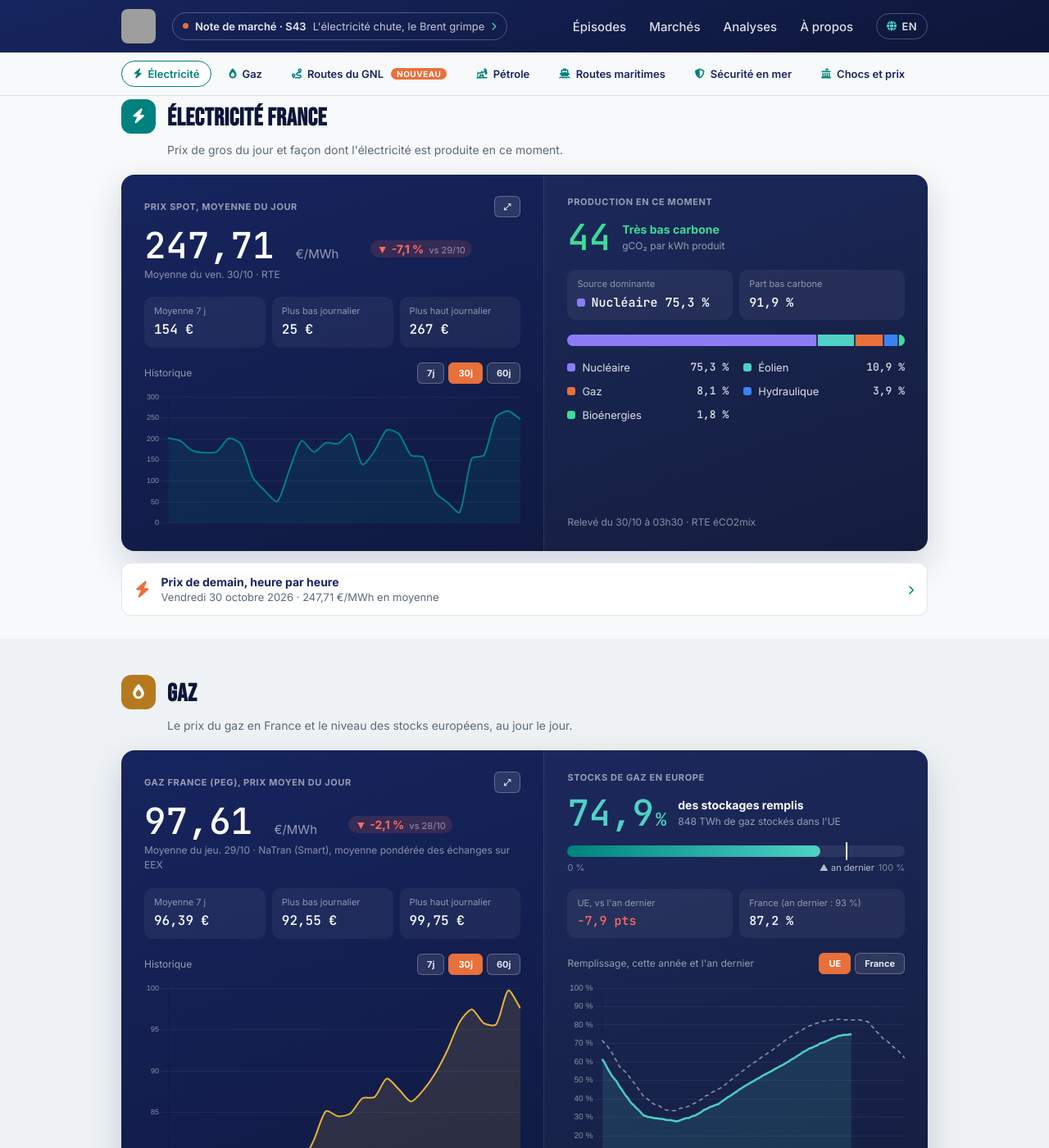
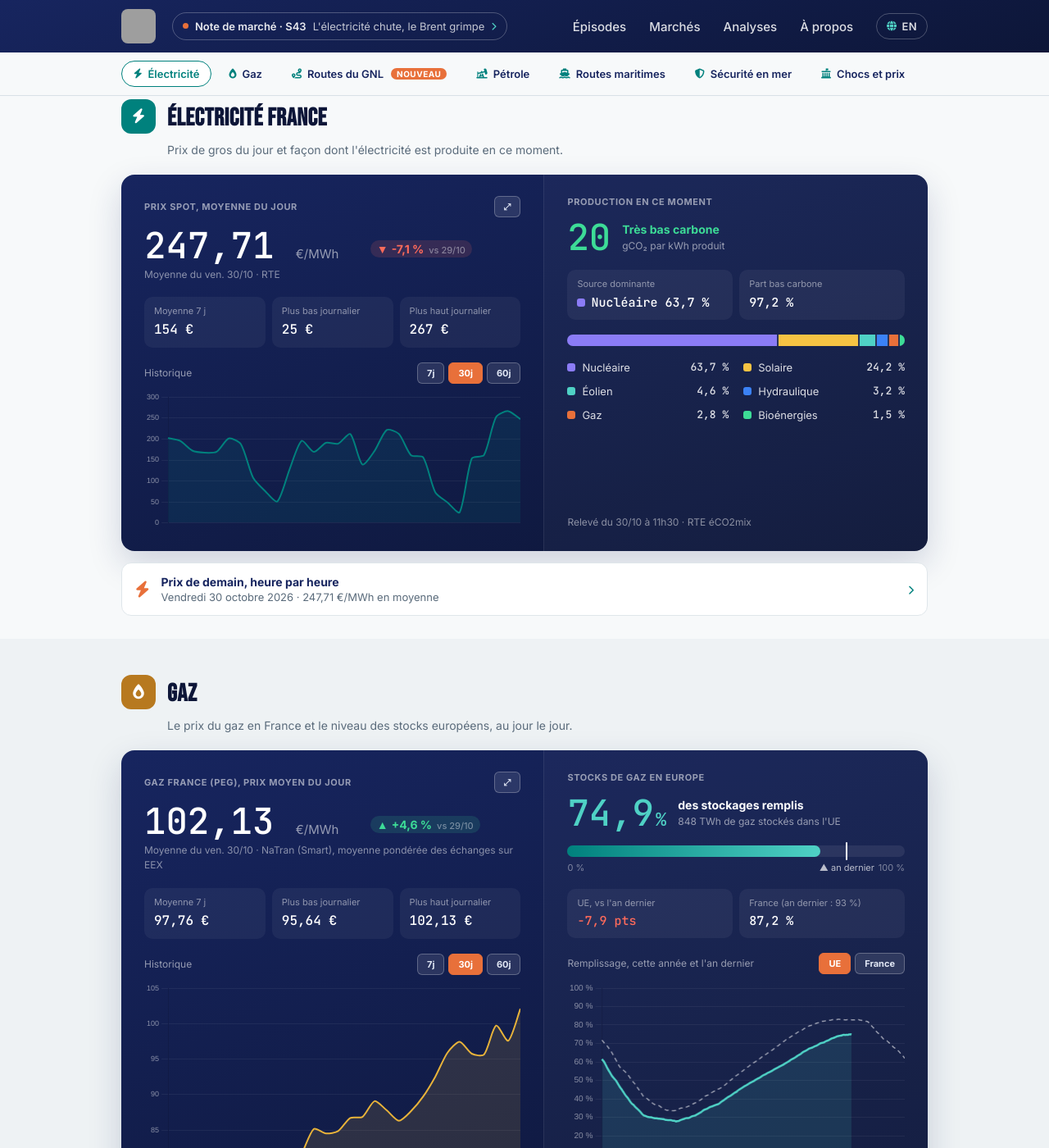
Before and after one commit to InsideEnergyMarkets/Inside-Energy-Markets, a Jekyll site: the page built from marches/index.html, in a window 1280 px wide and 1400 px high, scrolled down 383 px. Shown: the whole window at 82% size. Built offline with Jekyll 4.4.1, drawn with Linux system fonts in a browser that asks for light colours; some of the changed text lies outside the part shown; grey boxes are pictures that could not be loaded.

Commit message:
Mise à jour automatique des données marché

```diff
--- a/_data/fuel.json
+++ b/_data/fuel.json
@@ -1 +1 @@
-{"date":"2026-10-30","gazole":2.387,"e10":2.108,"stations":7027,"change_7d":{"since":"2026-10-23","gazole_cts":1.9,"e10_cts":-2.1},"history":{"2026-09-30":{"gazole":2.38,"e10":2.163},"2026-10-01":{"gazole":2.374,"e10":2.16},"2026-10-02":{"gazole":2.373,"e10":2.16},"2026-10-03":{"gazole":2.372,"e10":2.163},"2026-10-04":{"gazole":2.373,"e10":2.168},"2026-10-05":{"gazole":2.369,"e10":2.164},"2026-10-06":{"gazole":2.36,"e10":2.156},"2026-10-07":{"gazole":2.35,"e10":2.151},"2026-10-08":{"gazole":2.344,"e10":2.149},"2026-10-09":{"gazole":2.343,"e10":2.152},"2026-10-10":{"gazole":2.345,"e10":2.157},"2026-10-11":{"gazole":2.346,"e10":2.165},"2026-10-12":{"gazole":2.351,"e10":2.164},"2026-10-13":{"gazole":2.353,"e10":2.163},"2026-10-14":{"gazole":2.355,"e10":2.17},"2026-10-15":{"gazole":2.359,"e10":2.17},"2026-10-16":{"gazole":2.362,"e10":2.164},"2026-10-17":{"gazole":2.365,"e10":2.168},"2026-10-18":{"gazole":2.368,"e10":2.175},"2026-10-19":{"gazole":2.366,"e10":2.163},"2026-10-20":{"gazole":2.364,"e10":2.154},"2026-10-21":{"gazole":2.364,"e10":2.147},"2026-10-22":{"gazole":2.366,"e10":2.138},"2026-10-23":{"gazole":2.368,"e10":2.129},"2026-10-24":{"gazole":2.371,"e10":2.128},"2026-10-25":{"gazole":2.374,"e10":2.133},"2026-10-26":{"gazole":2.377,"e10":2.123},"2026-10-27":{"gazole":2.38,"e10":2.117},"2026-10-28":{"gazole":2.386,"e10":2.114},"2026-10-29":{"gazole":2.389,"e10":2.111},"2026-10-30":{"gazole":2.387,"e10":2.108}}}
+{"date":"2026-10-30","gazole":2.388,"e10":2.105,"stations":7255,"change_7d":{"since":"2026-10-23","gazole_cts":2.0,"e10_cts":-2.4},"history":{"2026-09-30":{"gazole":2.38,"e10":2.163},"2026-10-01":{"gazole":2.374,"e10":2.16},"2026-10-02":{"gazole":2.373,"e10":2.16},"2026-10-03":{"gazole":2.372,"e10":2.163},"2026-10-04":{"gazole":2.373,"e10":2.168},"2026-10-05":{"gazole":2.369,"e10":2.164},"2026-10-06":{"gazole":2.36,"e10":2.156},"2026-10-07":{"gazole":2.35,"e10":2.151},"2026-10-08":{"gazole":2.344,"e10":2.149},"2026-10-09":{"gazole":2.343,"e10":2.152},"2026-10-10":{"gazole":2.345,"e10":2.157},"2026-10-11":{"gazole":2.346,"e10":2.165},"2026-10-12":{"gazole":2.351,"e10":2.164},"2026-10-13":{"gazole":2.353,"e10":2.163},"2026-10-14":{"gazole":2.355,"e10":2.17},"2026-10-15":{"gazole":2.359,"e10":2.17},"2026-10-16":{"gazole":2.362,"e10":2.164},"2026-10-17":{"gazole":2.365,"e10":2.168},"2026-10-18":{"gazole":2.368,"e10":2.175},"2026-10-19":{"gazole":2.366,"e10":2.163},"2026-10-20":{"gazole":2.364,"e10":2.154},"2026-10-21":{"gazole":2.364,"e10":2.147},"2026-10-22":{"gazole":2.366,"e10":2.138},"2026-10-23":{"gazole":2.368,"e10":2.129},"2026-10-24":{"gazole":2.371,"e10":2.128},"2026-10-25":{"gazole":2.374,"e10":2.133},"2026-10-26":{"gazole":2.377,"e10":2.123},"2026-10-27":{"gazole":2.38,"e10":2.117},"2026-10-28":{"gazole":2.386,"e10":2.114},"2026-10-29":{"gazole":2.389,"e10":2.111},"2026-10-30":{"gazole":2.388,"e10":2.105}}}
--- a/_data/market.json
+++ b/_data/market.json
@@ -1,7 +1,7 @@
 {
-  "updated_at": "2026-10-30T03:58:37.124380Z",
+  "updated_at": "2026-10-30T11:59:09.109471Z",
   "brent": {
-    "price_usd": 116.25,
+    "price_usd": 117.97,
     "date": "2026-10-30",
     "unit": "USD/baril",
     "source": "OilPriceAPI",
@@ -9,10 +9,10 @@
     "date_label_en": "Price on Fri 30/10",
     "prev_value": 115.66,
     "prev_date": "2026-10-29",
-    "change_pct": 0.5
+    "change_pct": 2.0
   },
   "wti": {
-    "price_usd": 103.29,
+    "price_usd": 104.41,
     "date": "2026-10-30",
     "unit": "USD/baril",
     "source": "OilPriceAPI",
@@ -33,28 +33,29 @@
     "change_pct": -2.0
   },
   "peg": {
-    "price_eur_mwh": 97.61,
-    "date": "2026-10-29",
+    "price_eur_mwh": 102.13,
+    "date": "2026-10-30",
     "unit": "EUR/MWh",
     "source": "NaTran",
-    "date_label": "Moyenne du jeu. 29/10",
-    "date_label_en": "Average on Thu 29/10",
-    "prev_value": 99.75,
-    "prev_date": "2026-10-28",
-    "change_pct": -2.1
+    "date_label": "Moyenne du ven. 30/10",
+    "date_label_en": "Average on Fri 30/10",
+    "prev_value": 97.61,
+    "prev_date": "2026-10-29",
+    "change_pct": 4.6
   },
   "mix_france": {
-    "date_heure": "2026-10-30T03:30:00+00:00",
+    "date_heure": "2026-10-30T11:30:00+00:00",
     "shares": {
-      "nucleaire": 75.3,
-      "eolien": 10.9,
-      "gaz": 8.1,
-      "hydraulique": 3.9,
-      "bioenergies": 1.8
+      "nucleaire": 63.7,
+      "solaire": 24.2,
+      "eolien": 4.6,
+      "hydraulique": 3.2,
+      "gaz": 2.8,
+      "bioenergies": 1.5
     },
     "top_source": "nucleaire",
-    "top_share": 75.3,
-    "co2_intensity": 44
+    "top_share": 63.7,
+    "co2_intensity": 20
   },
   "spot_price_france": {
     "price_eur_mwh": 247.71,
--- a/_data/market_history.json
+++ b/_data/market_history.json
@@ -926,19 +926,22 @@
   },
   {
     "date": "2026-10-30",
-    "brent_usd": 116.25,
+    "brent_usd": 117.97,
     "brent_source": "OilPriceAPI",
     "henry_hub_usd_mmbtu": 2.89,
     "henry_hub_source": "OilPriceAPI",
     "spot_eur_mwh": 247.71,
     "spot_source": "RTE",
     "mix_shares": {
-      "nucleaire": 75.3,
-      "eolien": 10.9,
-      "gaz": 8.1,
-      "hydraulique": 3.9,
-      "bioenergies": 1.8
+      "nucleaire": 63.7,
+      "solaire": 24.2,
+      "eolien": 4.6,
+      "hydraulique": 3.2,
+      "gaz": 2.8,
+      "bioenergies": 1.5
     },
-    "henry_hub_eur_mwh": 8.86
+    "henry_hub_eur_mwh": 8.86,
+    "peg_eur_mwh": 102.13,
+    "peg_source": "NaTran"
   }
 ]
--- a/_data/weekly_summary.json
+++ b/_data/weekly_summary.json
@@ -3,8 +3,8 @@
   "period_end": "2026-10-30",
   "brent": {
     "start_usd": 117.38,
-    "end_usd": 116.25,
-    "change_pct": -1.0
+    "end_usd": 117.97,
+    "change_pct": 0.5
   },
   "spot_price": {
     "avg_eur_mwh": 153.64,
@@ -13,8 +13,8 @@
     "days_count": 8
   },
   "mix": {
-    "nuclear_avg_share": 68.1,
-    "renewables_avg_share": 26.8,
+    "nuclear_avg_share": 66.7,
+    "renewables_avg_share": 29.0,
     "days_count": 8
   }
 }
```
Also changed, not shown: _data/day_ahead.json (+1 -1 lines).
